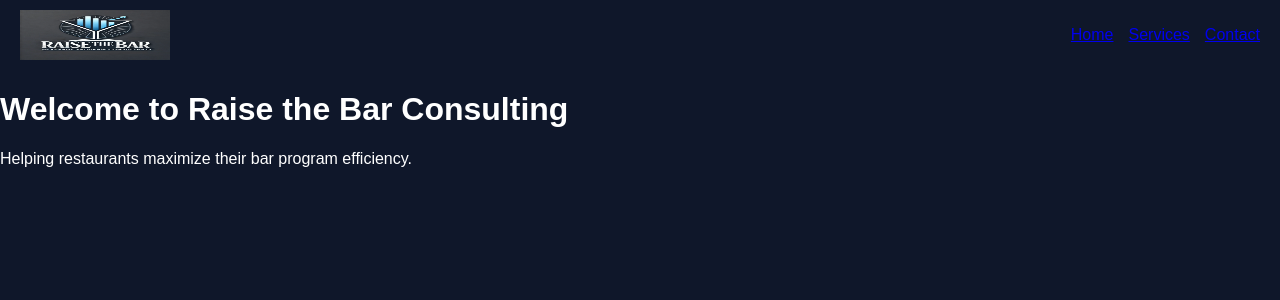
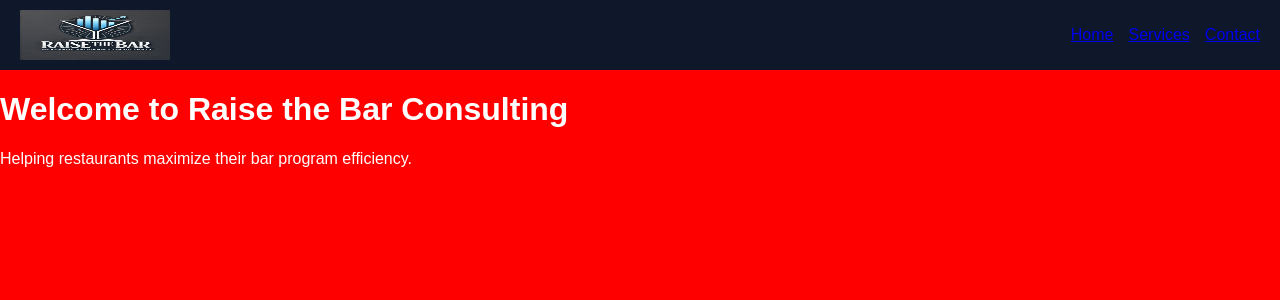
Before and after one commit to lepagedart/Raise-the-bar, a Next.js app: page / in a window 1280 px wide. Shown: the top 300 px of the page. Built offline with nearby package versions, Linux system fonts and the light colour scheme.

Commit message:
Update global.css

```diff
--- a/styles/global.css
+++ b/styles/global.css
@@ -1,3 +1,6 @@
+body {
+  background-color: red !important; /* TEMP TEST - See if it applies */
+}
 body {
   font-family: Arial, sans-serif;
   background-color: #0f172a; /* Dark blue background */
```
